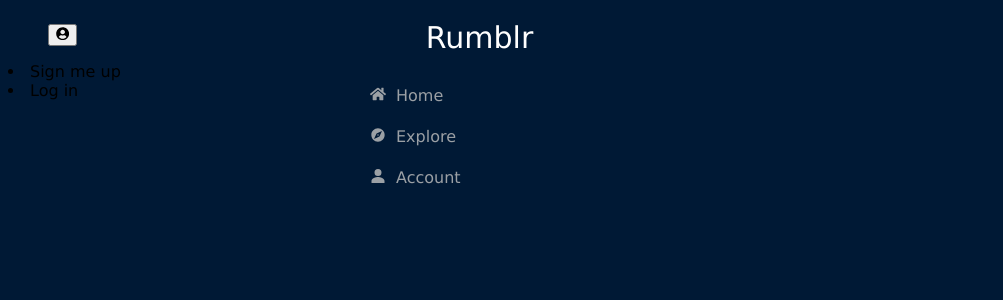
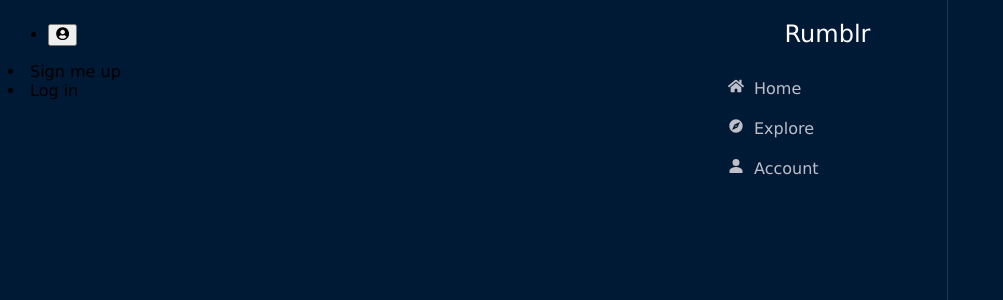
Before and after one commit to greenbar91/Tumblr-Project, a React (Vite) app in the folder react-vite/: page / in a window 1280 px wide. Shown: the top 300 px of the page, without its empty margins (0-1003 px from the left). Built offline with nearby package versions, Linux system fonts and the light colour scheme; no server answers.

Commit message:
Finished skeleton Likes component

```diff
--- /dev/null
+++ b/react-vite/src/components/Likes/Likes.css
@@ -0,0 +1,16 @@
+.center-container {
+    display: flex;
+    align-items: center;
+    justify-content: center;
+    height: 100%;
+    width: calc(100vw - 600px); /* Adjust to account for nav bar width */
+    margin-left: 250px;
+    padding-right: 20px;
+  }
+
+  .likes-container {
+    border-radius: 10px;
+    height: 100%;
+    width: 540px;
+    background-color: #f0f0f0;
+  }
--- /dev/null
+++ b/react-vite/src/components/Likes/Likes.jsx
@@ -0,0 +1,29 @@
+import "./Likes.css";
+import { useSelector } from "react-redux";
+
+function Likes() {
+  // const dispatch = useDispatch();
+  const likes = useSelector((store) => store.session.likes);
+
+
+
+  return (
+    <div className="center-container">
+      <div className="likes-container">
+      {likes ? (
+          likes.map((like) => (
+            <div key={like.id} className="post">
+                <h3>{like.username}</h3>
+              <h3>{like.post.title}</h3>
+              <p>{like.post.body}</p>
+            </div>
+          ))
+        ) : (
+          <p>No liked posts available.</p>
+        )}
+      </div>
+    </div>
+  );
+}
+
+export default Likes;
--- /dev/null
+++ b/react-vite/src/components/Likes/index.js
@@ -0,0 +1,3 @@
+import Likes from "./Likes";
+
+export default Likes
--- a/react-vite/src/components/NavBar/NavBar.css
+++ b/react-vite/src/components/NavBar/NavBar.css
@@ -1,119 +1,98 @@
 .nav-bar-container {
+  position: fixed;
+  top: 0;
+  left: 708px;
+  width: 239px;
+  height: 100%;
+  color: #bebfc8;
   display: flex;
-  position: absolute;
-  top: 0%;
-  left: 25%;
-  /* color: white; */
-  /* justify-content: center;
-  align-items: center; */
   flex-direction: column;
-  min-width: 240px;
-  color: #9ba0a5;
-  /* border-right:1.5px solid #122943; */
+  border-right: 1px solid #1c3859;
+}
+
+.logo-container {
+  justify-content: center;
+  font-size: 24px;
+
 }
 
 .logo {
-  font-family:Verdana, Geneva, Tahoma, sans-serif;
-  font-size: 30px;
-  text-align: center;
-  color: white !important;
   text-decoration: none;
+  color: white;
 }
 
-.logo-container {
-  padding-top: 20px;
-  padding-bottom: 20px;
-  text-align: center;
+
+.nav-bar-container ul {
+  list-style: none;
+  padding: 0;
 }
 
-ul {
-  list-style-type: none;
-  flex-direction: column;
+.nav-bar-container li {
   display: flex;
+  align-items: center;
+  padding: 20px;
 }
 
 .nav-link {
   text-decoration: none;
-  color: #9ba0a5
+  color: #bebfc8;
+
 }
 
-.nav-bar-home-container {
-  width: 239px;
-  height: 41px;
-  flex-direction: row;
+.fa-home, .md-explore, .person-sharp {
+  margin-right: 10px;
+}
+
+.nav-bar-options {
   display: flex;
+  flex-direction: column;
+}
+
+.nav-bar-sizing:hover{
+  background-color: #122943;
+}
+
+.dropdown-content {
+  display: flex;
+  flex-direction: column;
+  position: absolute;
+  top: 189px;
+  left: 0;
+  width: 100%;
+
+}
+
+.dropdown-options {
+  /* padding: 10px 20px; */
+  display: flex;
+  justify-content: space-between;
   align-items: center;
 
 }
 
-.fa-home {
-    padding-right: 10px;
-    padding-left: 10px;
+
+.nav-bar-account-container {
+  cursor: pointer;
 }
 
-.nav-bar-home-container:hover {
-  background-color: #122943;
+
+#likes-border {
+  border-top: 1px solid #1c3859;
 }
 
-.nav-bar-explore-container {
+.nav-bar-sizing {
+  height: 40px;
   width: 239px;
-  height: 41px;
-  flex-direction: row;
-  display: flex;
-  align-items: center;
-}
-
-.md-explore {
-    padding-right: 10px;
-    padding-left: 10px;
-}
-
-.nav-bar-explore-container:hover {
-  background-color: #122943;
-}
-
-.nav-bar-account-container {
-  width: 239px;
-  height: 41px;
-  flex-direction: row;
   display: flex;
   align-items: center;
   cursor: pointer;
 }
 
-.person-sharp{
-    padding-right: 10px;
-    padding-left: 10px;
-}
-
-.nav-bar-account-container:hover {
-  background-color: #122943;
-}
-
-.dropdown-content {
-
-    padding: 12px 16px;
-    text-decoration: none;
-    display: flex;
-    position: absolute;
-    top: 100%;
-    right: -6%;
-  }
-
-.dropdown-options {
-  width: 239px;
-  height: 41px;
-  flex-direction: row;
+#likes-sizing {
   display: flex;
-  align-items: center;
-}
-
-.dropdown-options:hover {
-  background-color: #122943;
+  justify-content: space-between;
 }
 
 .likes-count {
-  display: flex;
-  position: absolute;
-  right:15%
+  margin-left: auto;
 }
--- a/react-vite/src/components/NavBar/NavBar.jsx
+++ b/react-vite/src/components/NavBar/NavBar.jsx
@@ -40,6 +40,7 @@
           </NavLink>
         </li>
         <div className="nav-bar-options">
+          <div className="nav-bar-sizing">
             <NavLink to={"/"} className={"nav-link"}>
               <li className="nav-bar-home-container">
                 <div className="fa-home">
@@ -48,6 +49,8 @@
                 <div className="nav-bar-home">Home</div>
               </li>
             </NavLink>
+          </div>
+          <div className="nav-bar-sizing">
             <NavLink to={"/"} className={"nav-link"}>
               <li className="nav-bar-explore-container">
                 <div className="md-explore">
@@ -56,6 +59,8 @@
                 <div className="nav-bar-explore">Explore</div>
               </li>
             </NavLink>
+          </div>
+          <div className="nav-bar-sizing">
             <li
               className="nav-bar-account-container"
               onClick={handleDropdownToggle}
@@ -64,26 +69,35 @@
                 <IoPersonSharp />
               </div>
               <div className="nav-bar-account">Account</div>
+            </li>
+          </div>
           {isDropdownVisible && (
-              <ul className="dropdown-content">
+            <ul className="dropdown-content" id="likes-border">
+
               <NavLink to={"/likes"} className={"nav-link"}>
-                  <li className="dropdown-options">
+                <li className="dropdown-options" id="likes-sizing">
                   Likes
                   <div className="likes-count">{likes.length}</div>
                 </li>
               </NavLink>
+
+              <div className="nav-bar-sizing">
               <NavLink to={"/following"} className={"nav-link"}>
                 <li className="dropdown-options">Following</li>
               </NavLink>
+              </div>
+              <div className="nav-bar-sizing">
                 <li className="dropdown-options" onClick={logout}>
                   Log Out
                 </li>
+              </div>
+              <div className="nav-bar-sizing">
               <NavLink to={"/blog"} className={"nav-link"}>
-                  <li className="dropdown-options">Blog</li>
+                <li className="dropdown-options">Posts</li>
               </NavLink>
+              </div>
             </ul>
           )}
-          </li>
         </div>
       </ul>
     </nav>
--- a/react-vite/src/router/index.jsx
+++ b/react-vite/src/router/index.jsx
@@ -2,6 +2,7 @@
 import LoginFormPage from '../components/LoginFormPage';
 import SignupFormPage from '../components/SignupFormPage';
 import Layout from './Layout';
+import Likes from '../components/Likes';
 
 export const router = createBrowserRouter([
   {
@@ -19,6 +20,10 @@
         path: "signup",
         element: <SignupFormPage />,
       },
+      {
+        path: "likes",
+        element: <Likes/>
+      }
     ],
   },
 ]);
```
Also changed, not shown: 5 other files (tests, documents, lock files or other folders). Lines whose indentation alone changed are shown as unchanged.
